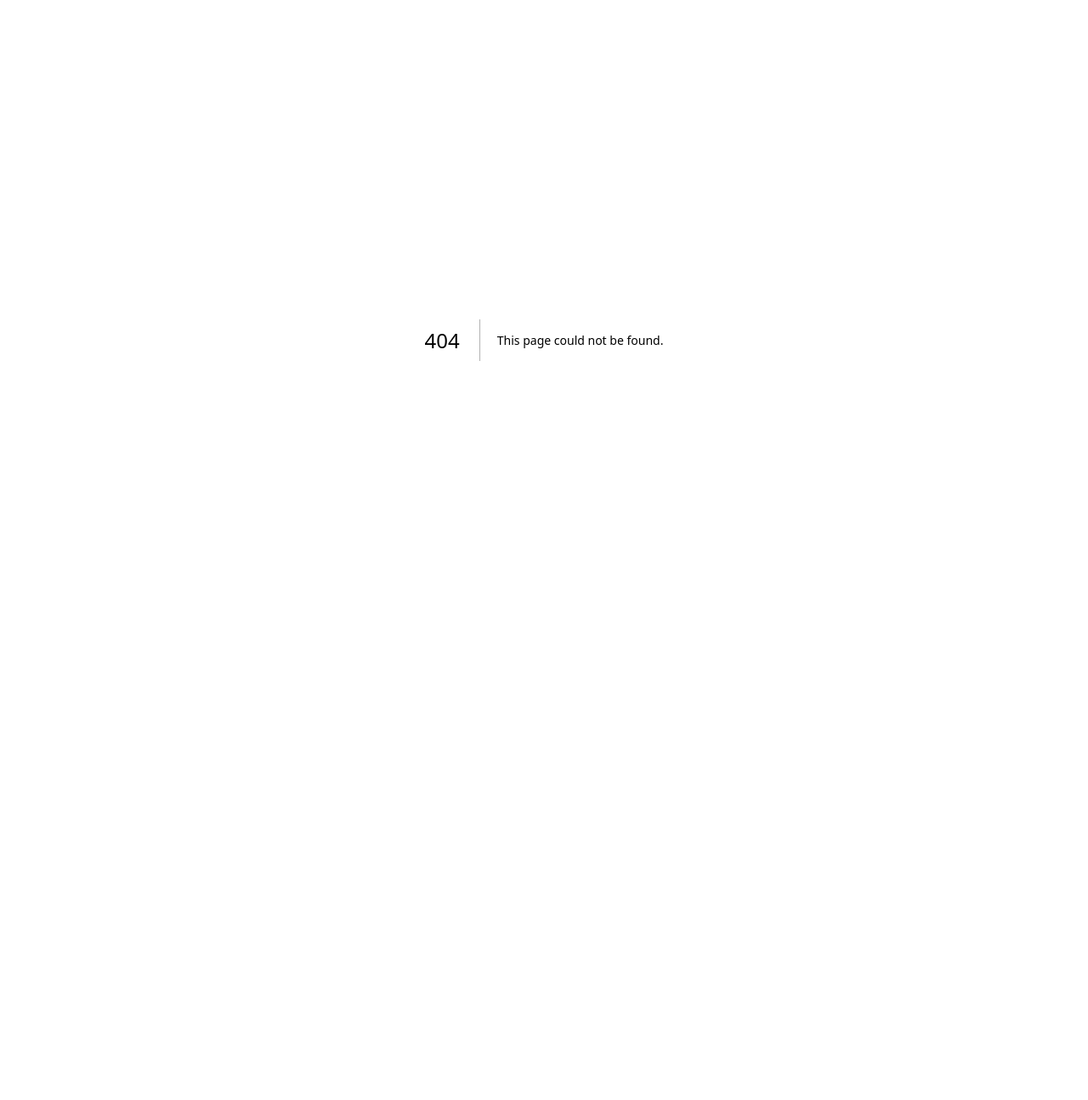
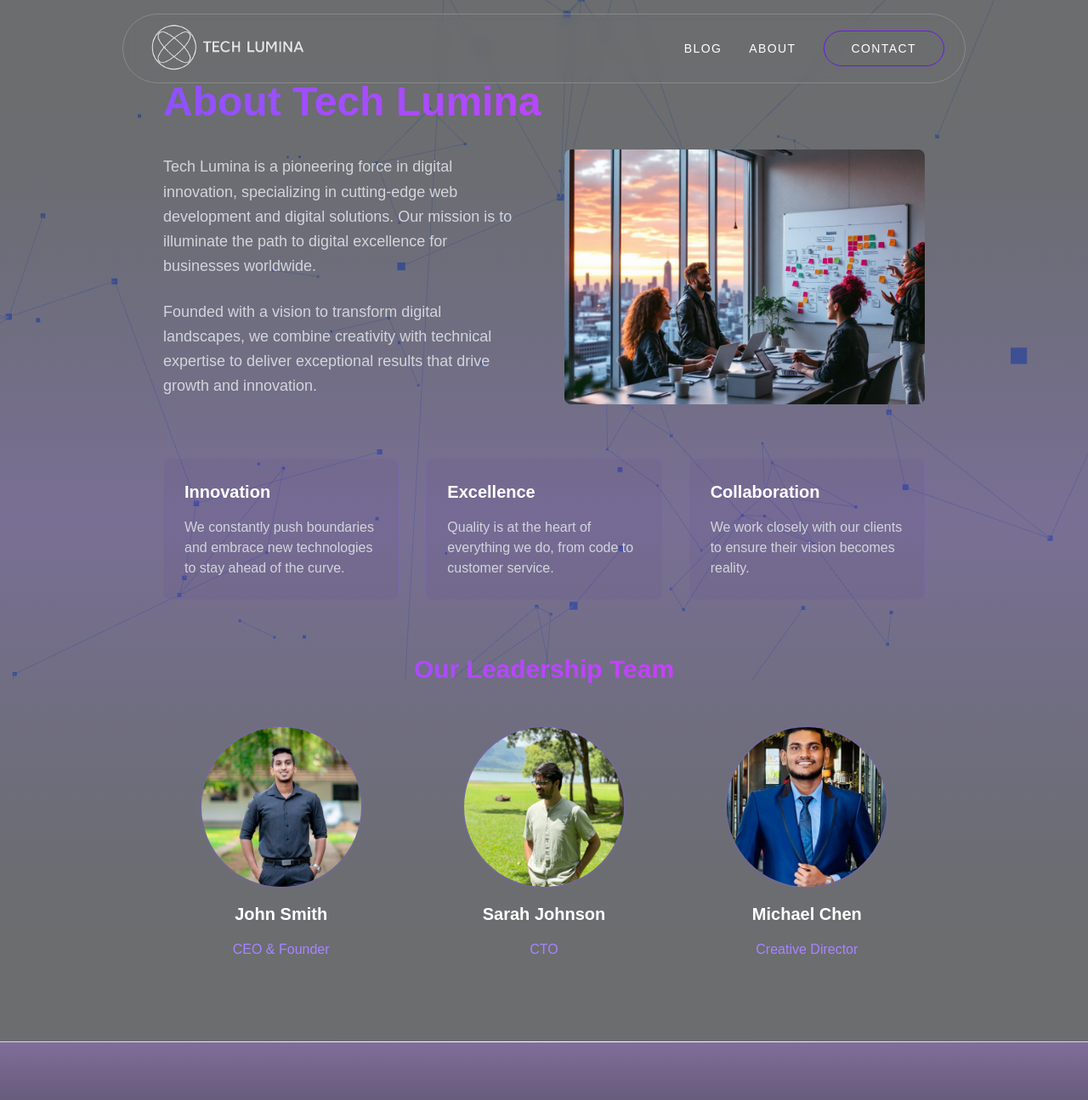
Before and after one commit to dinethnarada/tech-lumina-new, a Next.js app: page /about in a window 1280 px wide. Before the commit this address had no page. Shown: the top 1295 px of the page at 85% size. Before the commit the page ends 800 px from the top, so only its background shows below. Built offline with nearby package versions, Linux system fonts and the light colour scheme.

Commit message:
single plexus component to root level

```diff
--- /dev/null
+++ b/src/app/about/loading.tsx
@@ -0,0 +1,7 @@
+export default function Loading() {
+  return (
+    <div className="flex items-center justify-center min-h-screen">
+      <div className="animate-spin rounded-full h-16 w-16 border-t-2 border-b-2 border-violet-500"></div>
+    </div>
+  );
+}
--- /dev/null
+++ b/src/app/about/page.tsx
@@ -0,0 +1,114 @@
+import Image from 'next/image';
+import Navbar from '@/components/Navbar';
+import Footer from '@/components/Footer';
+
+export default function About() {
+  return (
+    <main className="text-white relative min-h-screen">
+      <div className="relative z-10">
+        <Navbar />
+
+        {/* About Us Content */}
+        <div className="min-h-screen bg-gradient-to-b from-black/50 via-[#1C054D]/50 to-black/50">
+          <div className="container mx-auto px-6 py-24">
+            <div className="max-w-4xl mx-auto">
+              <h1 className="text-4xl md:text-5xl font-bold mb-8 bg-clip-text text-transparent bg-gradient-to-r from-violet-500 to-fuchsia-500">
+                About Tech Lumina
+              </h1>
+
+              <div className="grid grid-cols-1 md:grid-cols-2 gap-12 items-center mb-16">
+                <div className="space-y-6">
+                  <p className="text-lg text-gray-300 leading-relaxed">
+                    Tech Lumina is a pioneering force in digital innovation, specializing in cutting-edge web development and digital solutions. Our mission is to illuminate the path to digital excellence for businesses worldwide.
+                  </p>
+                  <p className="text-lg text-gray-300 leading-relaxed">
+                    Founded with a vision to transform digital landscapes, we combine creativity with technical expertise to deliver exceptional results that drive growth and innovation.
+                  </p>
+                </div>
+                <div className="relative h-[300px] rounded-lg overflow-hidden">
+                  <Image
+                    src="/images/about-us-2.jpg"
+                    alt="Tech Lumina Team"
+                    fill
+                    className="object-cover"
+                    quality={90}
+                  />
+                </div>
+              </div>
+
+              {/* Values Section */}
+              <div className="grid grid-cols-1 md:grid-cols-3 gap-8 mb-16">
+                <div className="p-6 rounded-lg border border-violet-500/20 bg-violet-900/5">
+                  <h3 className="text-xl font-bold mb-4">Innovation</h3>
+                  <p className="text-gray-300">
+                    We constantly push boundaries and embrace new technologies to stay ahead of the curve.
+                  </p>
+                </div>
+                <div className="p-6 rounded-lg border border-violet-500/20 bg-violet-900/5">
+                  <h3 className="text-xl font-bold mb-4">Excellence</h3>
+                  <p className="text-gray-300">
+                    Quality is at the heart of everything we do, from code to customer service.
+                  </p>
+                </div>
+                <div className="p-6 rounded-lg border border-violet-500/20 bg-violet-900/5">
+                  <h3 className="text-xl font-bold mb-4">Collaboration</h3>
+                  <p className="text-gray-300">
+                    We work closely with our clients to ensure their vision becomes reality.
+                  </p>
+                </div>
+              </div>
+
+              {/* Team Section */}
+              <div className="text-center">
+                <h2 className="text-3xl font-bold mb-12 bg-clip-text text-transparent bg-gradient-to-r from-violet-500 to-fuchsia-500">
+                  Our Leadership Team
+                </h2>
+                <div className="grid grid-cols-1 md:grid-cols-3 gap-8">
+                  <div className="space-y-4">
+                    <div className="relative w-48 h-48 mx-auto rounded-full overflow-hidden border-2 border-violet-500/20">
+                      <Image
+                        src="/images/savindu.jpg"
+                        alt="CEO"
+                        fill
+                        className="object-cover"
+                      />
+                    </div>
+                    <h3 className="text-xl font-bold">John Smith</h3>
+                    <p className="text-violet-400">CEO & Founder</p>
+                  </div>
+                  <div className="space-y-4">
+                    <div className="relative w-48 h-48 mx-auto rounded-full overflow-hidden border-2 border-violet-500/20">
+                      <Image
+                        src="/images/thisun.jpg"
+                        alt="CTO"
+                        fill
+                        className="object-cover"
+                      />
+                    </div>
+                    <h3 className="text-xl font-bold">Sarah Johnson</h3>
+                    <p className="text-violet-400">CTO</p>
+                  </div>
+                  <div className="space-y-4">
+                    <div className="relative w-48 h-48 mx-auto rounded-full overflow-hidden border-2 border-violet-500/20">
+                      <Image
+                        src="/images/yasiru.jpg"
+                        alt="Creative Director"
+                        fill
+                        className="object-cover"
+                      />
+                    </div>
+                    <h3 className="text-xl font-bold">Michael Chen</h3>
+                    <p className="text-violet-400">Creative Director</p>
+                  </div>
+                </div>
+              </div>
+            </div>
+          </div>
+        </div>
+
+        <div className="w-full h-px bg-gradient-to-r from-transparent via-white to-transparent" />
+        <Footer />
+      </div>
+    </main>
+  );
+}
--- a/src/app/layout.tsx
+++ b/src/app/layout.tsx
@@ -1,5 +1,6 @@
 import type { Metadata } from "next";
 import localFont from "next/font/local";
+import PlexusBackground from "@/components/PlexusBackground";
 import "./globals.css";
 
 const alesandRegular = localFont({
@@ -13,8 +14,8 @@ const alesandBold = localFont({
 });
 
 export const metadata: Metadata = {
-  title: "Create Next App",
-  description: "Generated by create next app",
+  title: "Tech Lumina - Digital Innovation Solutions",
+  description: "Tech Lumina provides cutting-edge digital solutions and web development services to transform your business.",
 };
 
 export default function RootLayout({
@@ -25,9 +26,14 @@ export default function RootLayout({
   return (
     <html lang="en">
       <body
-        className={`${alesandRegular.variable} ${alesandBold.variable} font-regular antialiased`}
+        className={`${alesandRegular.variable} ${alesandBold.variable} font-regular antialiased bg-[#130420]`}
       >
-        {children}
+        <div className="fixed inset-0 z-0">
+          <PlexusBackground />
+        </div>
+        <div className="relative z-10">
+          {children}
+        </div>
       </body>
     </html>
   );
--- a/src/app/page.tsx
+++ b/src/app/page.tsx
@@ -1,5 +1,4 @@
 import Navbar from "@/components/Navbar";
-import PlexusBackground from "@/components/PlexusBackground";
 import HeroSection from "@/components/HeroSection";
 import FeaturedProjects from "@/components/FeaturedProjects";
 import TechLuminaSolutions from "@/components/TechLuminaSolutions";
@@ -8,12 +7,7 @@ import Footer from "@/components/Footer";
 
 export default function Home() {
   return (
-    <main className="text-white relative min-h-screen bg-[#130420]">
-      {/* Single PlexusBackground for all sections */}
-      <div className="fixed inset-0 z-9">
-        <PlexusBackground />
-      </div>
-
+    <main className="text-white relative min-h-screen">
       {/* Fixed Navbar */}
       <div className="fixed top-0 left-0 right-0 z-50">
         <Navbar />
--- a/src/components/Navbar.tsx
+++ b/src/components/Navbar.tsx
@@ -88,7 +88,7 @@ const Navbar = () => {
             <div className={`${isOpen ? 'flex' : 'hidden'} md:flex flex-col md:flex-row md:items-center md:justify-end md:flex-1 px-6 pb-4 md:pb-0 space-y-4 md:space-y-0 md:space-x-8 border-t border-white/10 md:border-0`}>
               <Link
                 href="/blog"
-                className={`text-white transition-colors text-sm tracking-widest uppercase pt-4 md:pt-0 ${activeSection === 'tech-lumina-solutions' ? 'hover:text-[#6B17ED]' : activeSection === 'digital-solutions' || activeSection === 'questions' ? 'hover:text-[#806c00]' : 'hover:text-[#6B17ED]'}`}
+                className={`text-white transition-colors text-sm tracking-widest uppercase ${activeSection === 'tech-lumina-solutions' ? 'hover:text-[#6B17ED]' : activeSection === 'digital-solutions' || activeSection === 'questions' ? 'hover:text-[#806c00]' : 'hover:text-[#6B17ED]'}`}
               >
                 BLOG
               </Link>
```
